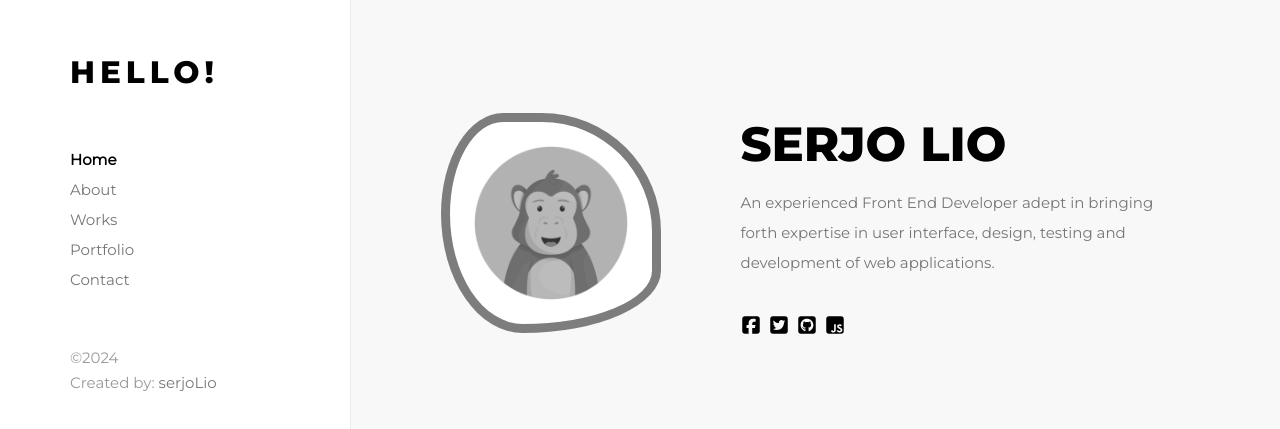
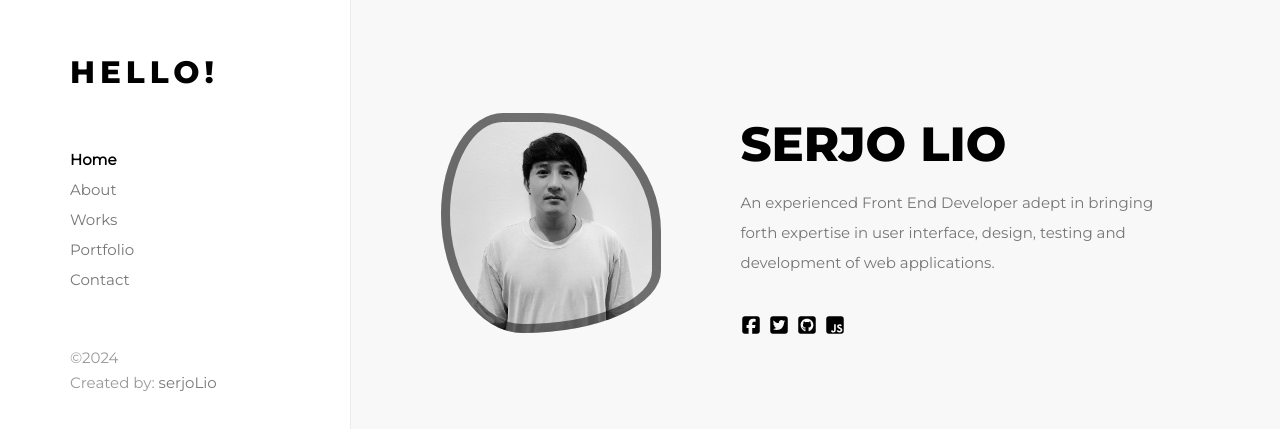
Before and after one commit to skitband/bagocv, a Next.js app: page / in a window 1280 px wide. Shown: the part 177-606 px from the top of the page. Built offline with nearby package versions, Linux system fonts and the light colour scheme.

Commit message:
make it new

```diff
--- a/src/app/containers/AboutContainer.js
+++ b/src/app/containers/AboutContainer.js
@@ -3,7 +3,7 @@ import { faCircleCheck, faFileArrowDown} from '@fortawesome/free-solid-svg-icons
 
 const HomeContainer = ({activeTab}) => {
 
-    const backgroundimgUrl = "./assets/img/monkey.jpg";
+    const backgroundimgUrl = "./assets/img/pic-b&w.png";
 
     const containerStyle = {
         backgroundimg: `url(${backgroundimgUrl})`
@@ -56,7 +56,7 @@ const HomeContainer = ({activeTab}) => {
                                 </div>
                                 </div>
                             </div>
-                            <div className="tokyo_tm_button" data-position="left"><a href="assets/img/cv/1.jpg" download=""> <FontAwesomeIcon icon={faFileArrowDown} /> <span> Download CV</span></a></div>
+                            <div className="tokyo_tm_button" data-position="left"><a href="assets/the_cv_resume.pdf" download=""> <FontAwesomeIcon icon={faFileArrowDown} /> <span> Download CV</span></a></div>
                         </div>
                     </div>
                     <div className="tokyo_tm_progressbox w-full h-auto clear-both float-left bg-white pt-[93px] pr-[0px] pb-[100px] pl-[0px]">
--- a/src/app/containers/HomeContainer.js
+++ b/src/app/containers/HomeContainer.js
@@ -3,7 +3,7 @@ import { faSquareFacebook, faSquareTwitter, faSquareGithub, faSquareJs } from '@
 
 const HomeContainer = ({activeTab}) => {
 
-    const backgroundImageUrl = "./assets/img/monkey.jpg";
+    const backgroundImageUrl = "./assets/img/pic-b&w.png";
 
     const containerStyle = {
         backgroundImage: `url(${backgroundImageUrl})`
```
Also changed, not shown: 1 other file (tests, documents, lock files or other folders).
